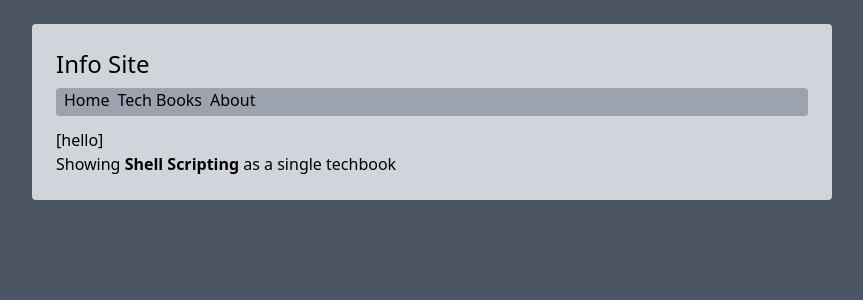
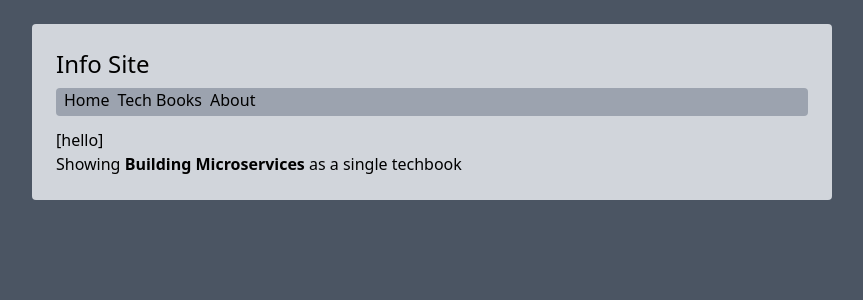
Before and after one commit to edwardtanguay/vue3-showcase-site, a Vue app: page /techbooks/1 in a window 1280 px wide. Shown: the top 300 px of the page, without its empty margins (208-1071 px from the left). Built offline with nearby package versions, Linux system fonts and the light colour scheme.

Commit message:
getting id from url

```diff
--- a/src/pages/PageTechbook.vue
+++ b/src/pages/PageTechbook.vue
@@ -1,15 +1,17 @@
 <script lang="ts">
 import type { Techbook } from '@/types'
 import _techbooks from '../data/techbooks.json'
-import { defineComponent } from 'vue'
+import { useRoute } from 'vue-router'
+import { defineComponent, ref } from 'vue'
 
 export default defineComponent({
 	setup() {
 		const test = 'hello'
-		const id = 18
+		const route = useRoute()
+		const id = ref(route.params.id as string)
 
 		const techbooks: Techbook[] = structuredClone(_techbooks)
-		const techbook = techbooks.find((m) => m.id === id)
+		const techbook = techbooks.find((m) => m.id === Number(id.value))
 
 		return {
 			techbook,
```
